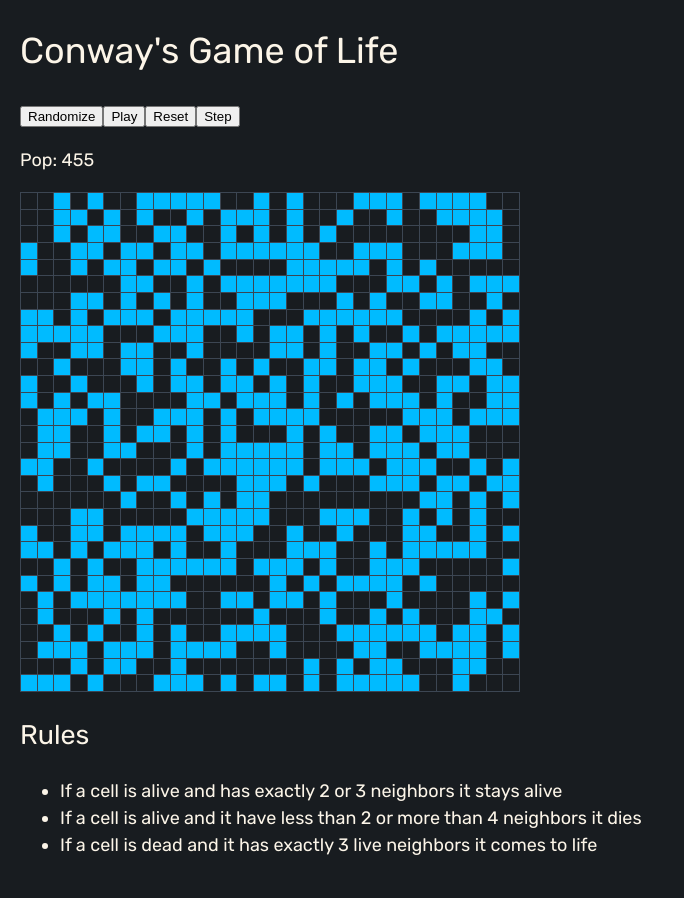
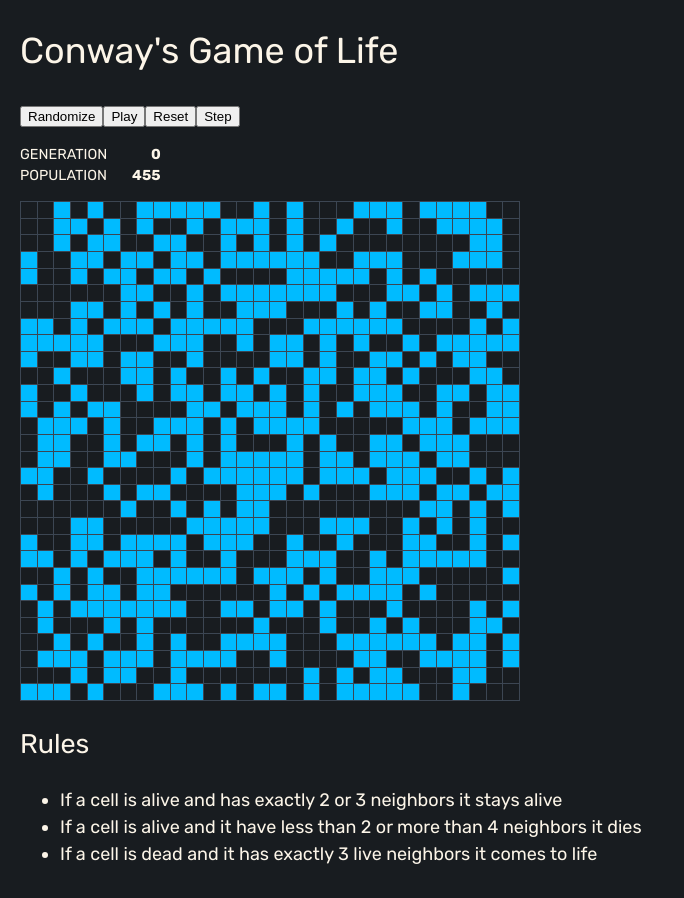
Before and after one commit to murbar/conways, a React (Create React App) app: page / in a window 1280 px wide. Shown: the whole page, without its empty margins (0-684 px from the left). Built offline with nearby package versions, Linux system fonts and the light colour scheme.

Commit message:
Style stats

```diff
--- a/src/App.js
+++ b/src/App.js
@@ -1,4 +1,4 @@
-import React, { useState } from 'react';
+import React, { useState, useRef } from 'react';
 import styled from 'styled-components';
 import Grid from './Grid';
 import useInterval from './useInterval';
@@ -64,6 +64,17 @@ const AppWrapper = styled.div`
   margin: 1rem 2rem 3rem;
 `;
 
+const Stats = styled.p`
+  text-transform: uppercase;
+  font-size: 0.8em;
+  span {
+    font-weight: bold;
+    display: inline-block;
+    min-width: 5rem;
+    text-align: right;
+  }
+`;
+
 function App() {
   const [config, setConfig] = useState({
     gridSize: 30,
@@ -71,8 +82,9 @@ function App() {
   });
   const [gridState, setGridState] = useState(initGrid(config.gridSize, true));
   const [evolutionInterval, setEvolutionInterval] = useState(null);
-  const population = countPopulation(gridState);
+  const popCount = countPopulation(gridState);
   const isPaused = evolutionInterval === null;
+  const [genCount, setGenCount] = useState(0);
 
   const play = () => {
     setEvolutionInterval(config.speed);
@@ -88,11 +100,13 @@ function App() {
   };
 
   const step = () => {
+    setGenCount(prev => prev + 1);
     const newState = stepGrid(gridState);
     setGridState(newState);
   };
 
   const reset = () => {
+    setGenCount(0);
     const newState = initGrid(config.gridSize);
     setGridState(newState);
   };
@@ -120,7 +134,11 @@ function App() {
       {isPaused && <button onClick={reset}>Reset</button>}
       {isPaused && <button onClick={step}>Step</button>}
 
-      <p>Pop: {population}</p>
+      <Stats>
+        Generation <span>{genCount}</span>
+        <br />
+        Population <span>{popCount}</span>
+      </Stats>
 
       <Grid state={gridState} setCell={setCell} isPaused={isPaused} />
 
```
